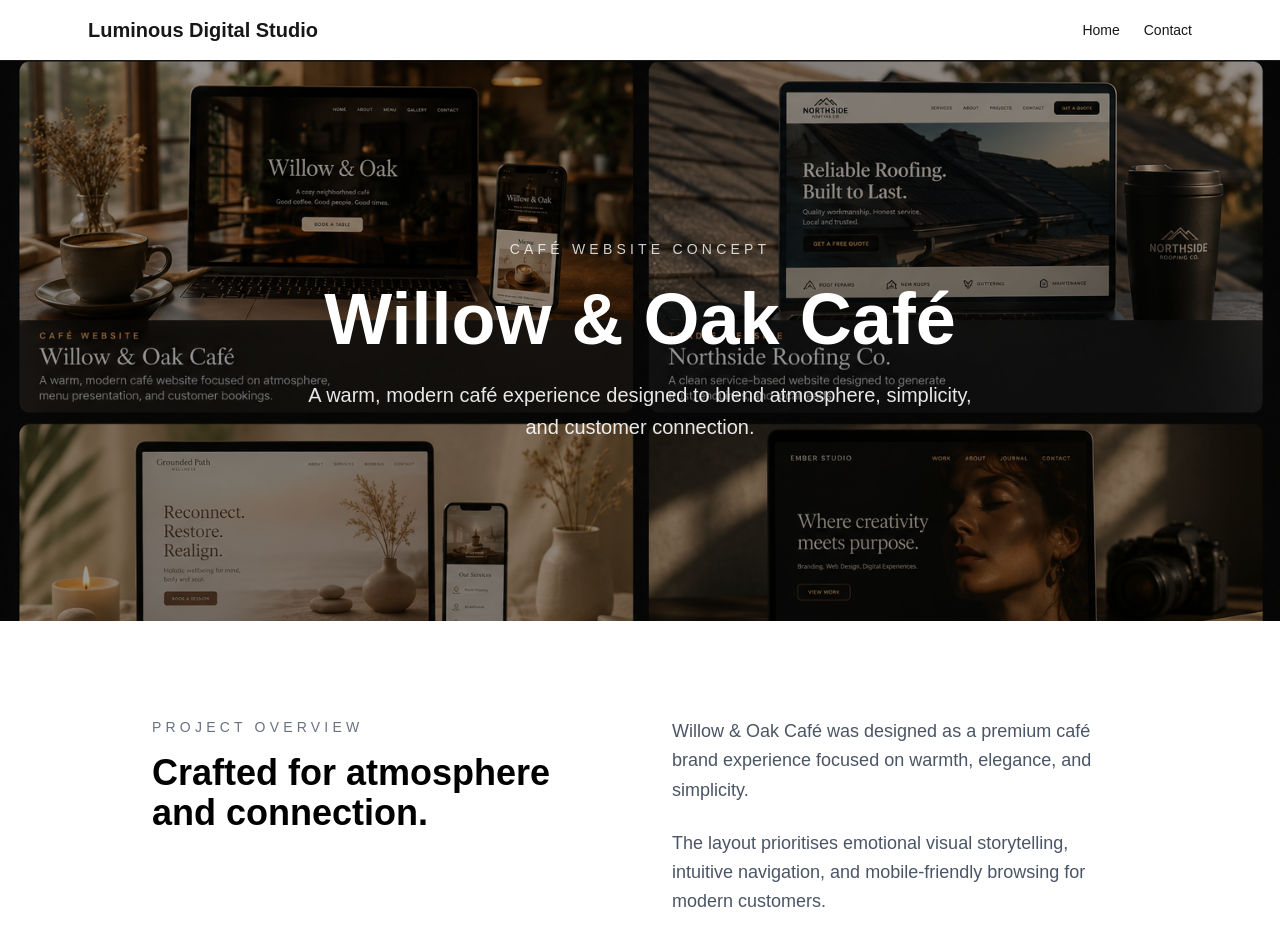
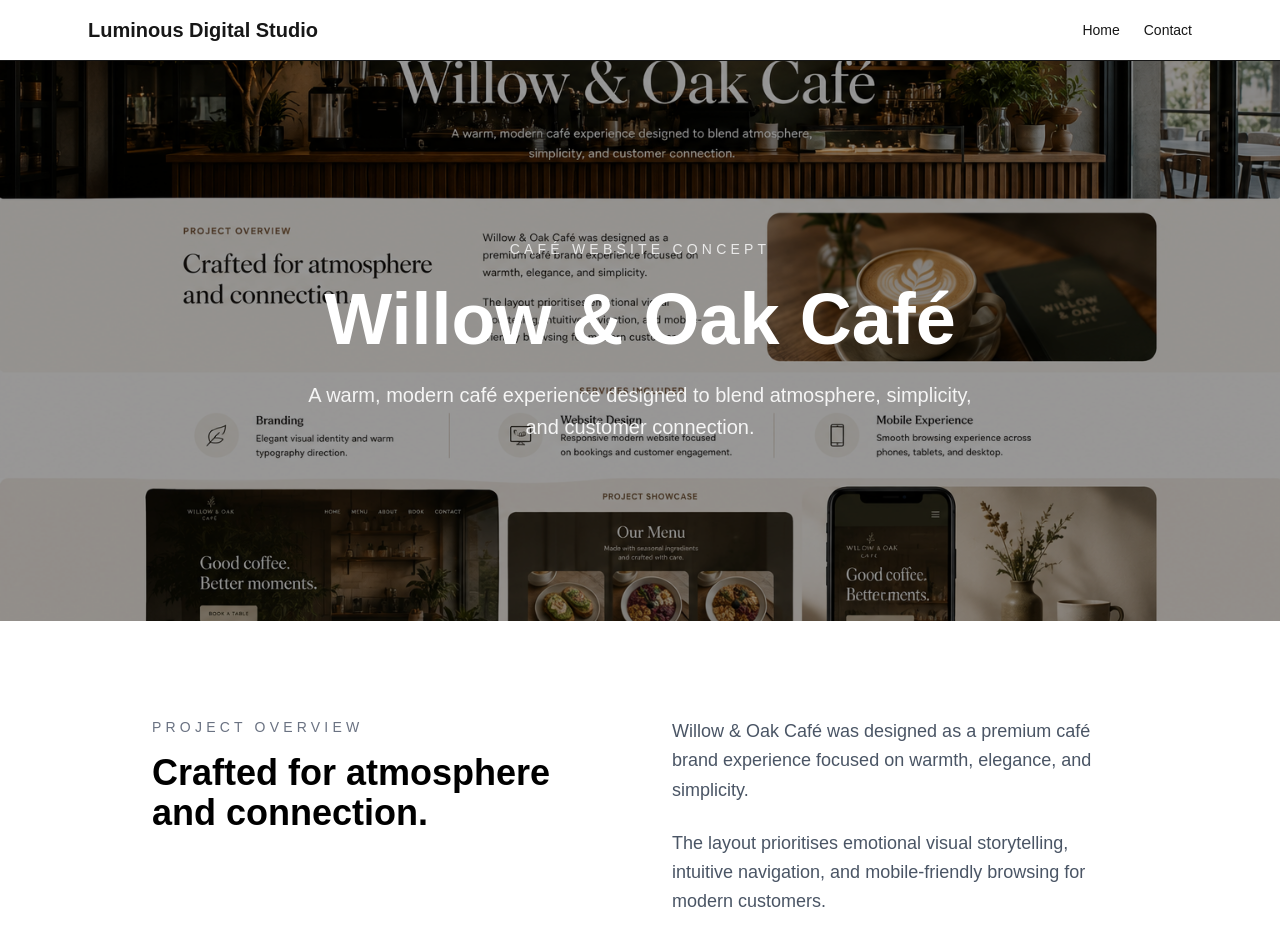
Before and after one commit to paul1978-legend/luminous-digital-studio, a Next.js app: page /portfolio/willow-oak-cafe in a window 1280 px wide. Shown: the top 946 px of the page. Built offline with nearby package versions, Linux system fonts and the light colour scheme.

Commit message:
Add Willow Oak cinematic showcase

```diff
--- a/app/portfolio/willow-oak-cafe/page.tsx
+++ b/app/portfolio/willow-oak-cafe/page.tsx
@@ -6,7 +6,7 @@ export default function WillowOakCafePage() {
       <section className="relative overflow-hidden">
 
         <img
-          src="/images/portfolio-showcase.png"
+          src="/images/willow-oak-showcase.png"
           alt="Willow and Oak Cafe"
           className="w-full h-[70vh] object-cover"
         />
```
Also changed, not shown: public/images/willow-oak-showcase.png (added).
